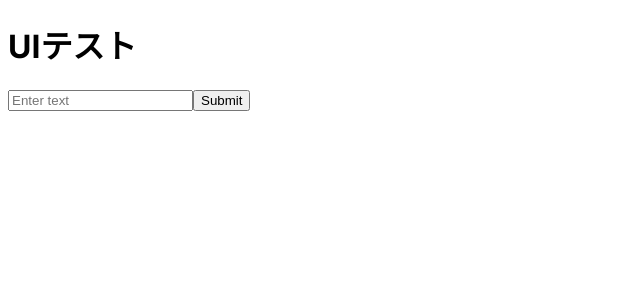
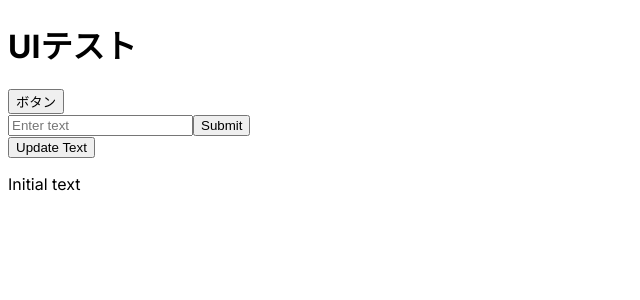
Before and after one commit to yujiokayama/front-end-test, a Next.js app: page /ui in a window 1280 px wide. Shown: the top 300 px of the page, without its empty margins (0-640 px from the left). Built offline with nearby package versions, Linux system fonts and the light colour scheme.

Commit message:
インポート更新

```diff
--- a/src/app/ui/page.tsx
+++ b/src/app/ui/page.tsx
@@ -2,13 +2,16 @@
 
 import Button from "@/components/atoms/Button";
 import Form from "@/components/molecules/Form";
+import AsyncComponent from "@/components/molecules/AsyncComponent";
+
 
 export default function UiTest() {
   return (
     <>
       <h1>UIテスト</h1>
-      {/* <Button label="ボタン" onClick={() => alert("クリック")} /> */}
+      <Button label="ボタン" onClick={() => alert("クリック")} />
       <Form />
+      <AsyncComponent />
     </>
   );
 }
```
